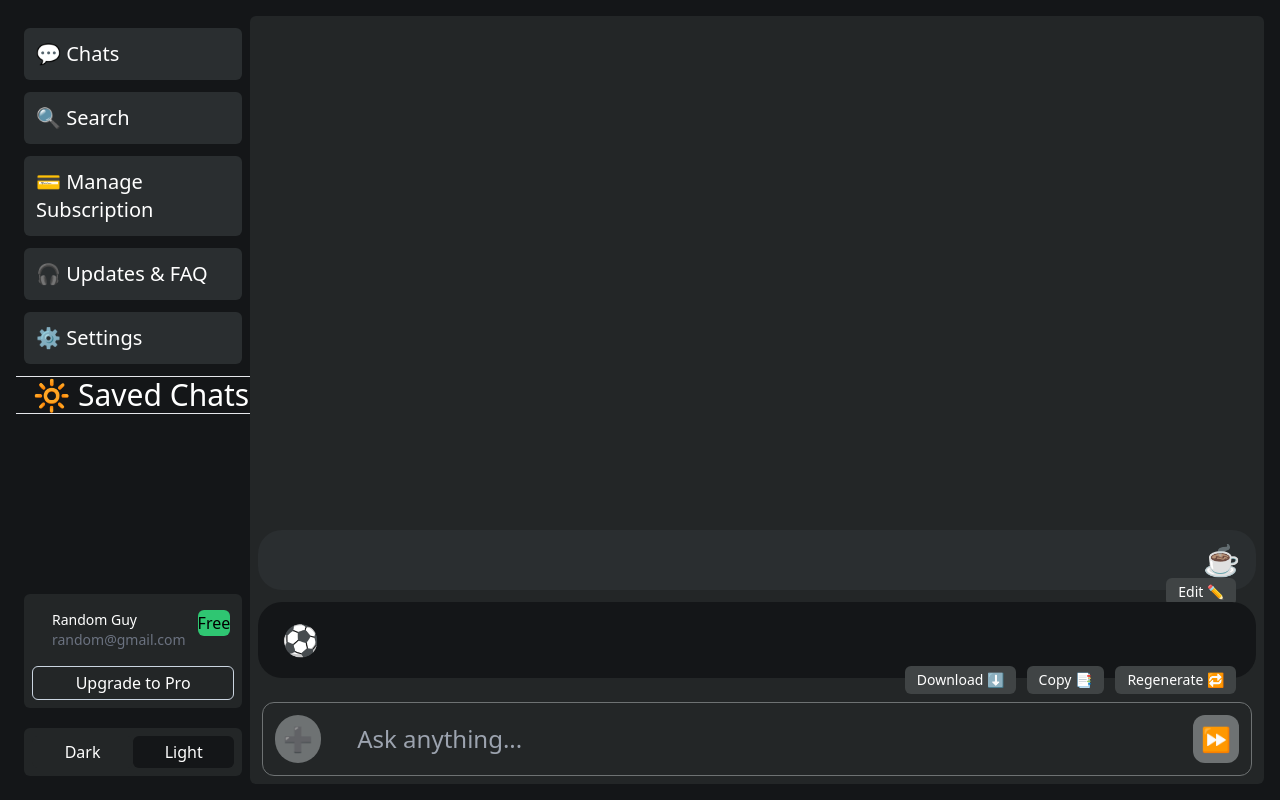
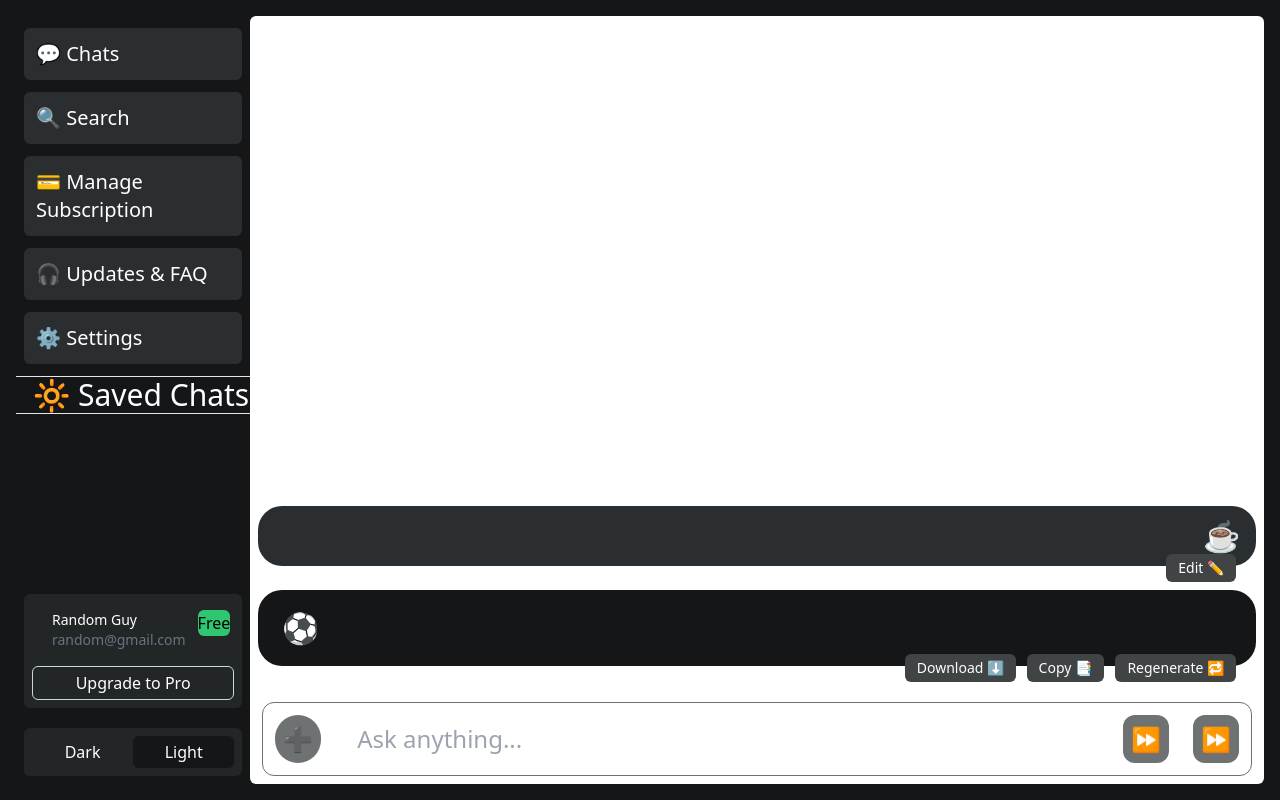
Before and after one commit to shivanshsinghx365/InspireX, a website: page dist/conversation.html in a window 1280 px wide. Drawn offline with nearby package versions, Linux system fonts and the light colour scheme.

Commit message:
Update conversation.html

```diff
--- a/dist/conversation.html
+++ b/dist/conversation.html
@@ -9,7 +9,7 @@
     <link rel="stylesheet" href="stylex.css">
 </head>
 <body>
-    <div class="flex bg-[#141618] text-white p-4 text-3xl h-[100vh] w-[100vw] box-border">
+    <div class="flex bg-[#141618] text-white  p-4 text-3xl h-[100vh] w-[100vw] box-border">
         <div class="w-[20%] flex flex-col">
             <div>
                 <div class="rounded-md p-3 bg-[#2a2e30] text-xl mx-2 my-3 cursor-pointer">💬 Chats</div>
@@ -42,17 +42,18 @@
                     <div class="rounded-md text-center text-base w-[100%] cursor-pointer box-border border-[1px] border-solid border-slate-300 py-1">Upgrade to Pro</div>
                 </div>
                 <div class="bg-[#232627] p-2 rounded-md flex text-base">
-                    <div class="dark:bg-[#141618] bg-[#232627] rounded-md text-center w-[100%] cursor-pointer p-1">Dark</div>
-                    <div class="bg-[#141618] dark:bg-[#232627] rounded-md text-center w-[100%] cursor-pointer p-1">Light</div>
+                    <div class="dark:bg-[#141618] bg-[#232627] rounded-md text-center w-[100%] cursor-pointer p-1 sun">Dark</div>
+                    <div class="bg-[#141618] dark:bg-[#232627] rounded-md text-center w-[100%] cursor-pointer p-1 moon">Light</div>
                 </div>
             </div>
         </div>
-        <div class="bg-[#232627] overflow-y-scroll h-max w-[100%] box-border rounded-md flex flex-col">
+        <div class="bg-white dark:bg-[#232627] h-[100%] w-[100%] box-border rounded-md flex flex-col">
 
             <div class="flex flex-col justify-end h-[100%] py-2">
 
-                <div class="queries">
-                    <div class="rounded-3xl p-3 bg-[#2a2e30] text-sm mx-2 my-3 relative">
+                <div class="queries overflow-y-scroll">
+
+                    <div class="rounded-3xl p-3 bg-[#2a2e30] text-sm mx-2 my-3 relative mb-6">
                         <div class="flex justify-end">
                             <div id="que-sec" class="p-1 text-xl "></div>
                             <p class="text-3xl ml-3 mr-1 flex justify-center items-center">☕</p>
@@ -62,7 +63,7 @@
                         </div>
                     </div>
 
-                    <div class="rounded-3xl p-5 bg-[#141618] text-sm mx-2 my-3 relative">
+                    <div class="rounded-3xl p-5 bg-[#141618] text-sm mx-2 my-3 relative mb-6">
                         <div class="flex justify-start">
                             <p class="text-3xl ml-1 mr-3 flex justify-center items-center">⚽</p>
                             <div id="res-sec" class="p-1 text-xl">
@@ -78,18 +79,21 @@
                             Download ⬇️
                         </div>
                     </div>
+
                 </div>
 
                 <div class="mt-3 text-2xl rounded-xl flex justify-between  border-[1px] border-solid border-[#6e7273] mx-3">
                     <button class="bg-[#6e7273] p-2 m-3 rounded-full">➕</button>
-                    <input id="context" class="bg-transparent text-[#6e7273] p-2 m-3 pl-3 w-[100%] rounded-xl placeholder" placeholder="Ask anything..." value="">
+                    <input id="context" class="bg-transparent text-white dark:text-[#6e7273] p-2 m-3 pl-3 w-[100%] rounded-xl placeholder " placeholder="Ask anything..." value="">
                     <button id="getdatabtn" class="bg-[#6e7273] p-2 m-3 rounded-xl">⏩</button>
+                    <button id="click_to_record" class="bg-[#6e7273] p-2 m-3 rounded-xl">⏩</button>
                 </div>
 
             </div>
         </div>
     </div>
     <script type="module" src="./conv.js"></script>
-    <script src="./cont.js"></script>
+    <script src="https://cdn.tailwindcss.com"></script>
+
 </body>
 </html>
```
